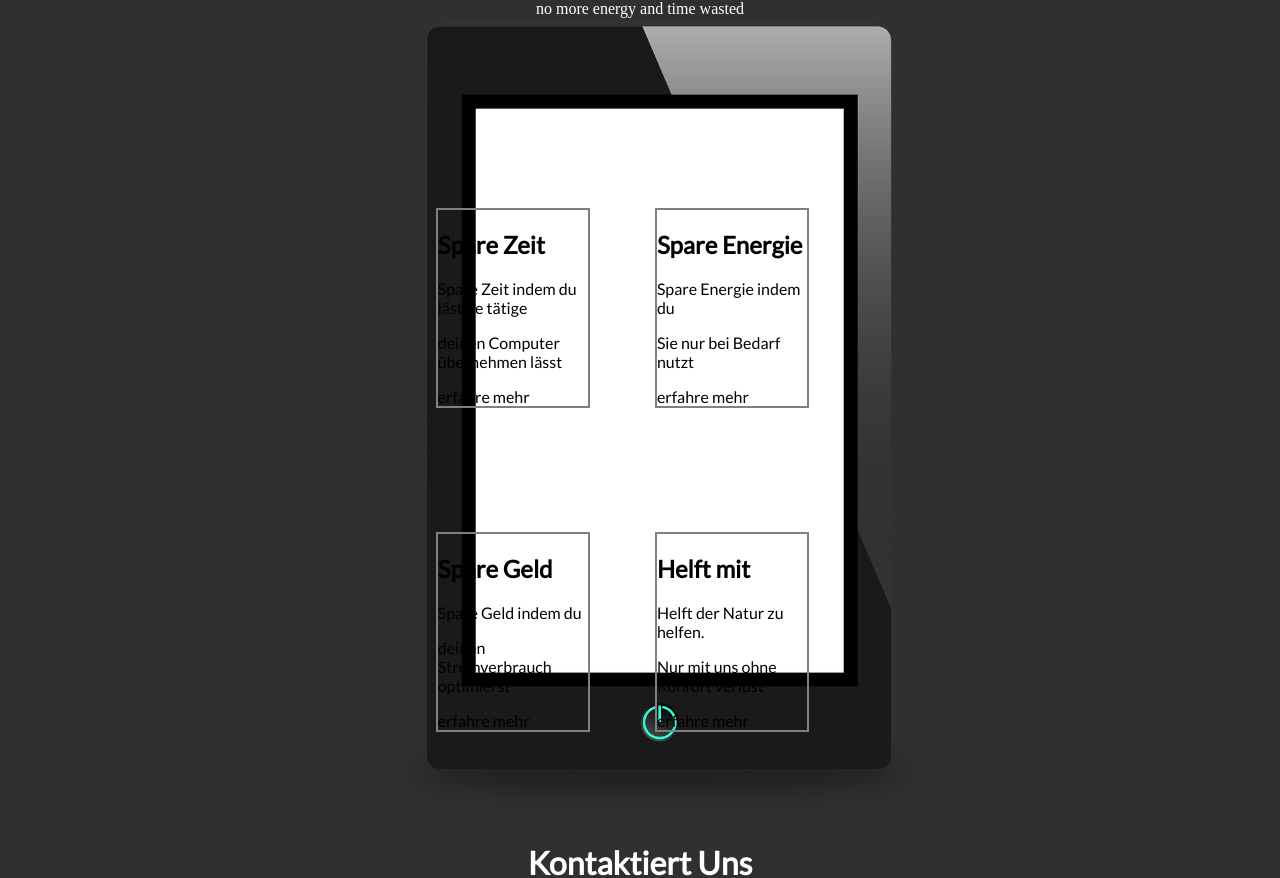
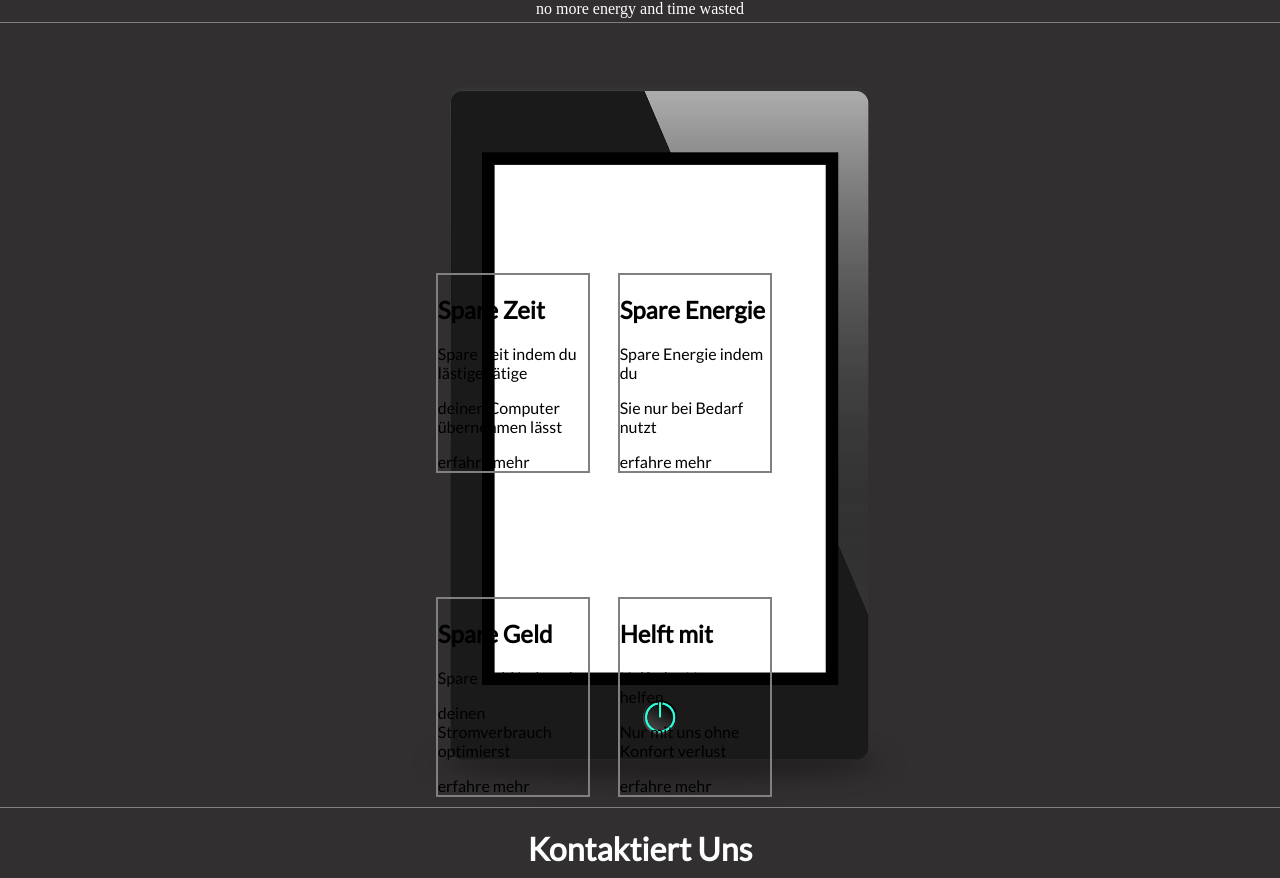
Before and after one commit to erhan-ince/Lev2_projekt_Landing-Page, a plain HTML site: page index.html in a window 1280 px wide. Shown: the part 84-962 px from the top of the page. Drawn offline with Linux system fonts and the light colour scheme.

Commit message:
Lev2_projekt_Landing-Page_v0.0.6

```diff
--- a/assets/css/style.css
+++ b/assets/css/style.css
@@ -14,11 +14,17 @@ header {
   font-family: "Noto Serif SC", serif;
   text-align: center;
   margin-top: 2%;
+  border-bottom: 1px solid gray;
 }
+/* img {
+  height: 20vh;
+
+} */
 section {
-  height: 100vh;
+  height: 90vh;
   background: url(../img/phone-1315649_1280.png) center/contain no-repeat;
   margin-left: 3%;
+  margin-top: 5%;
 }
 section a {
   text-decoration: none;
@@ -44,7 +50,7 @@ section div p {
 }
 #spare_energie {
   display: inline-block;
-  margin-left: 5%;
+  margin-left: 2%;
 }
 #spare_geld {
   display: inline-block;
@@ -53,12 +59,13 @@ section div p {
 }
 #helft_mit {
   display: inline-block;
-  margin-left: 5%;
+  margin-left: 2%;
   margin-top: 10%;
 }
 footer {
   height: 10vh;
   text-align: center;
+  border-top: 1px solid gray;
 }
 .social_media {
   text-align: right;
```
Also changed, not shown: index.html (+1 -0 lines), 1 other file.
